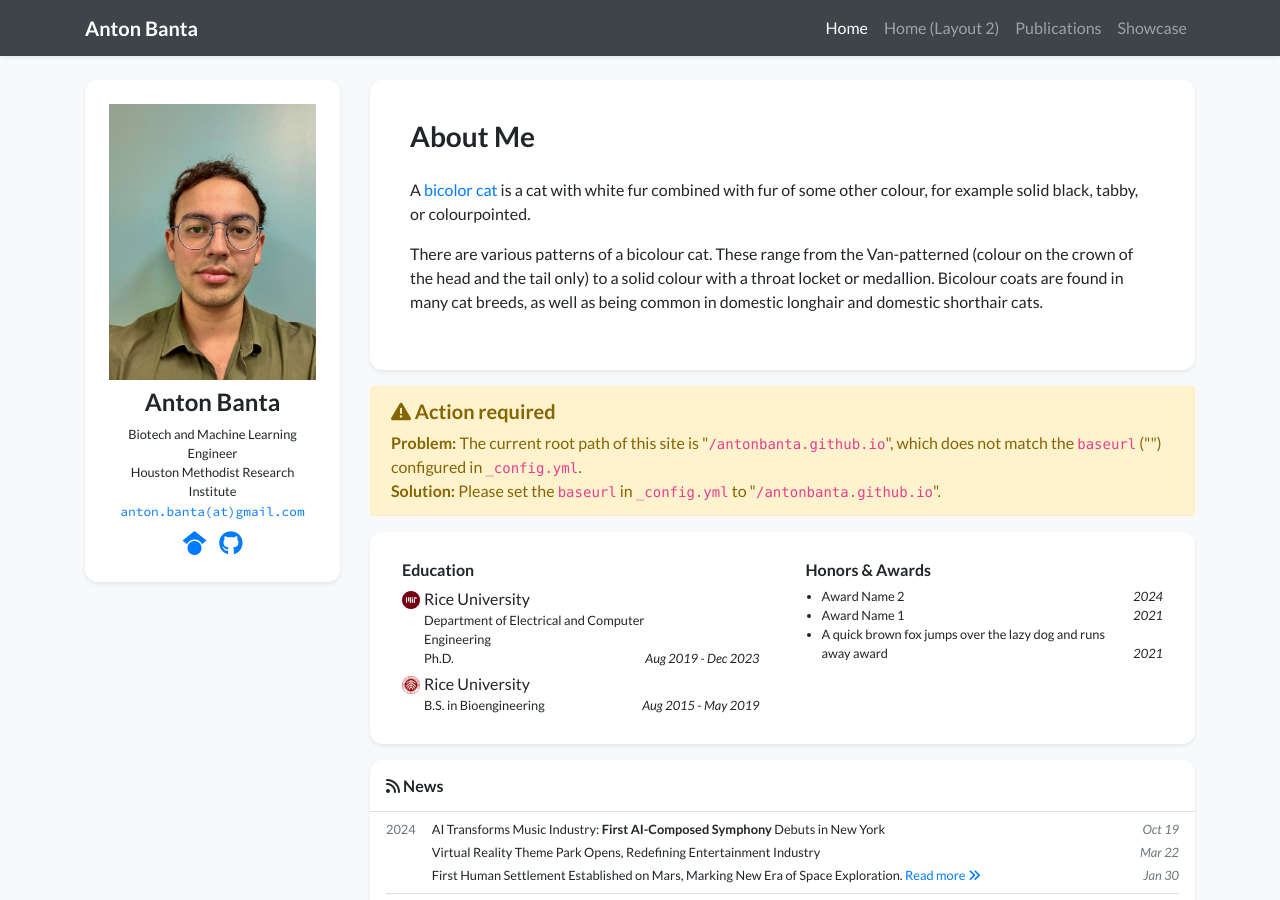
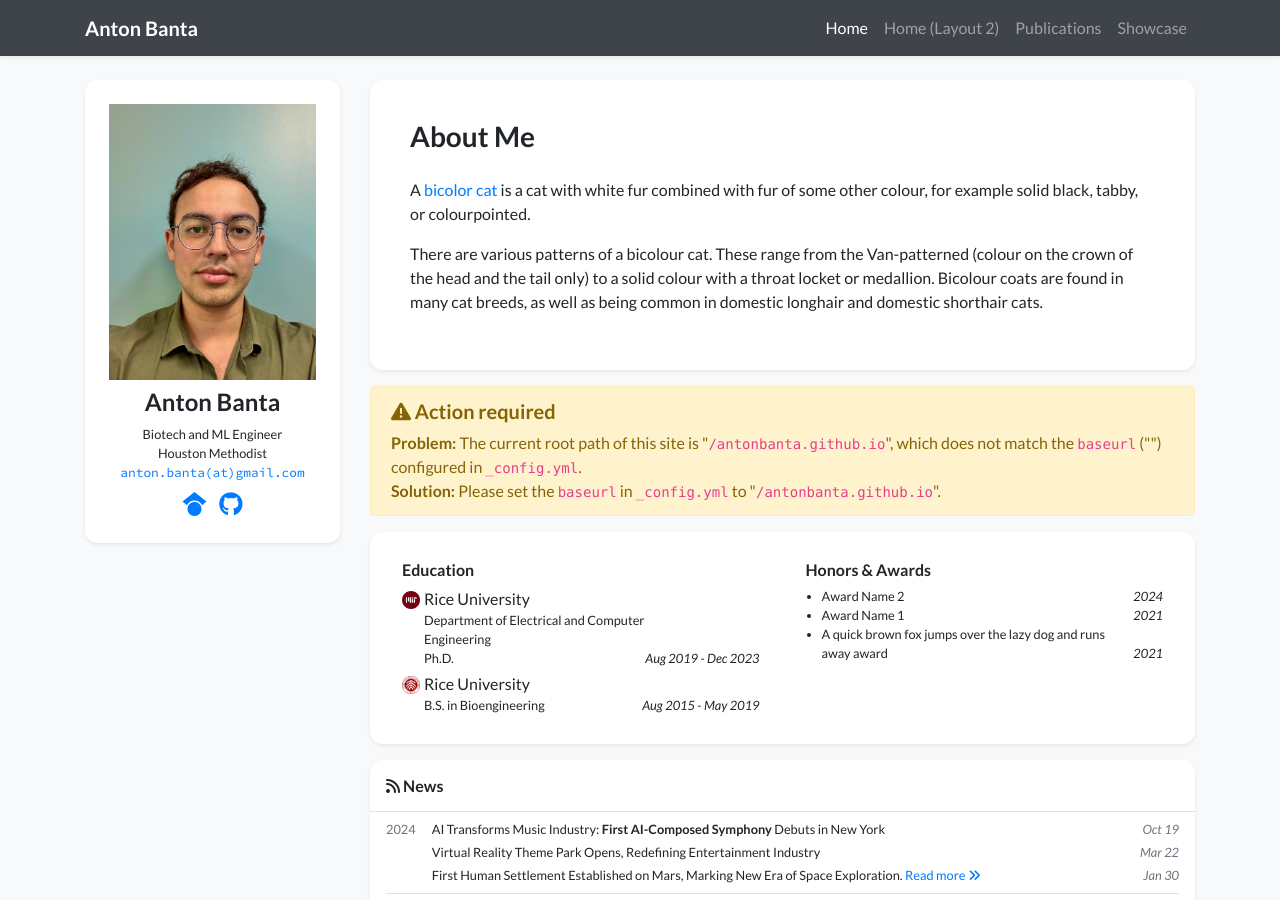
Before and after one commit to antonbanta/antonbanta.github.io, a Jekyll site: the page built from index.html, in a window 1280 px wide and 900 px high. Built offline with Jekyll 4.4.1, drawn with Linux system fonts in a browser that asks for light colours; nearby versions of some CDN libraries; a style sheet for code colours, icons or effects is not loaded.

Commit message:
Update profile.yml

```diff
--- a/_data/profile.yml
+++ b/_data/profile.yml
@@ -3,8 +3,8 @@ secondary_name: ""
 navbar_name: "Anton Banta"
 
 positions:
-- name: Biotech and Machine Learning Engineer
-- name: Houston Methodist Research Institute
+- name: Biotech and ML Engineer
+- name: Houston Methodist
   logo: /assets/images/badges/MIT_Social_circle.png  # Logo is optional
 
 
```
